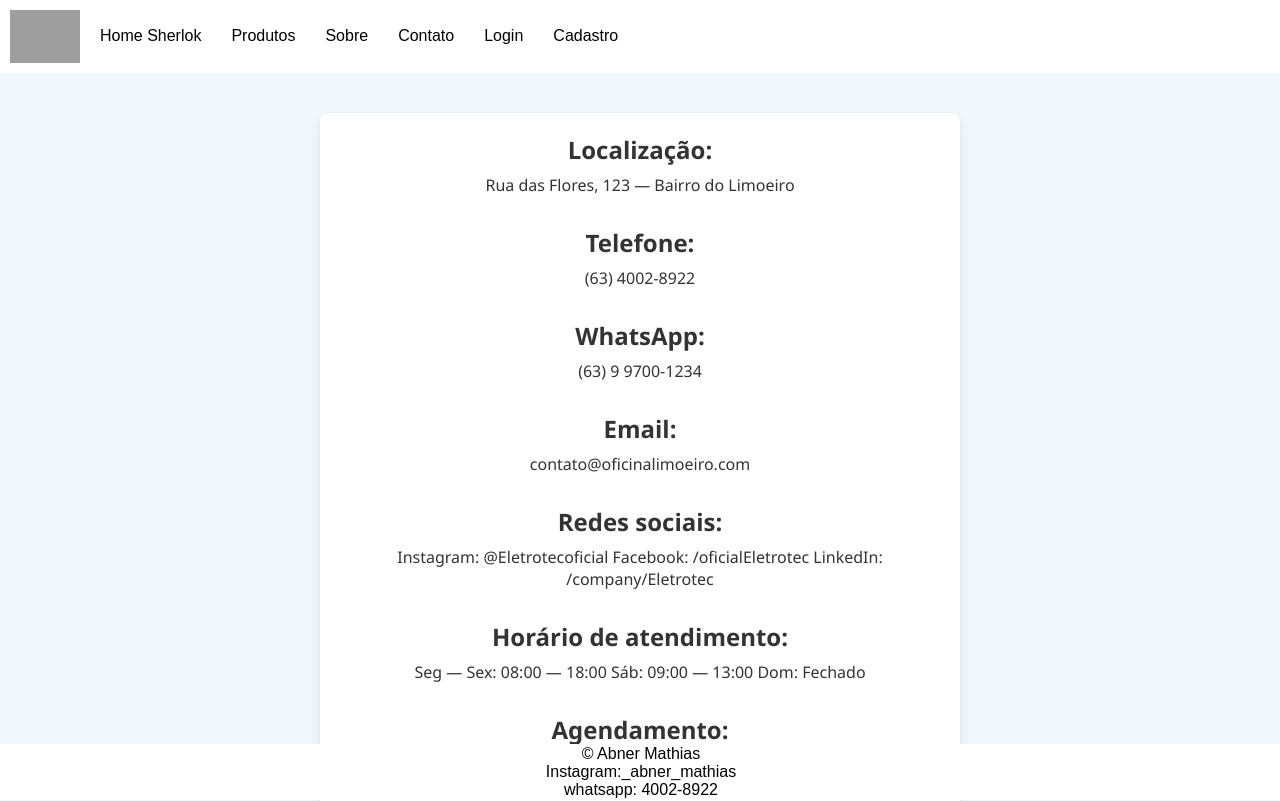
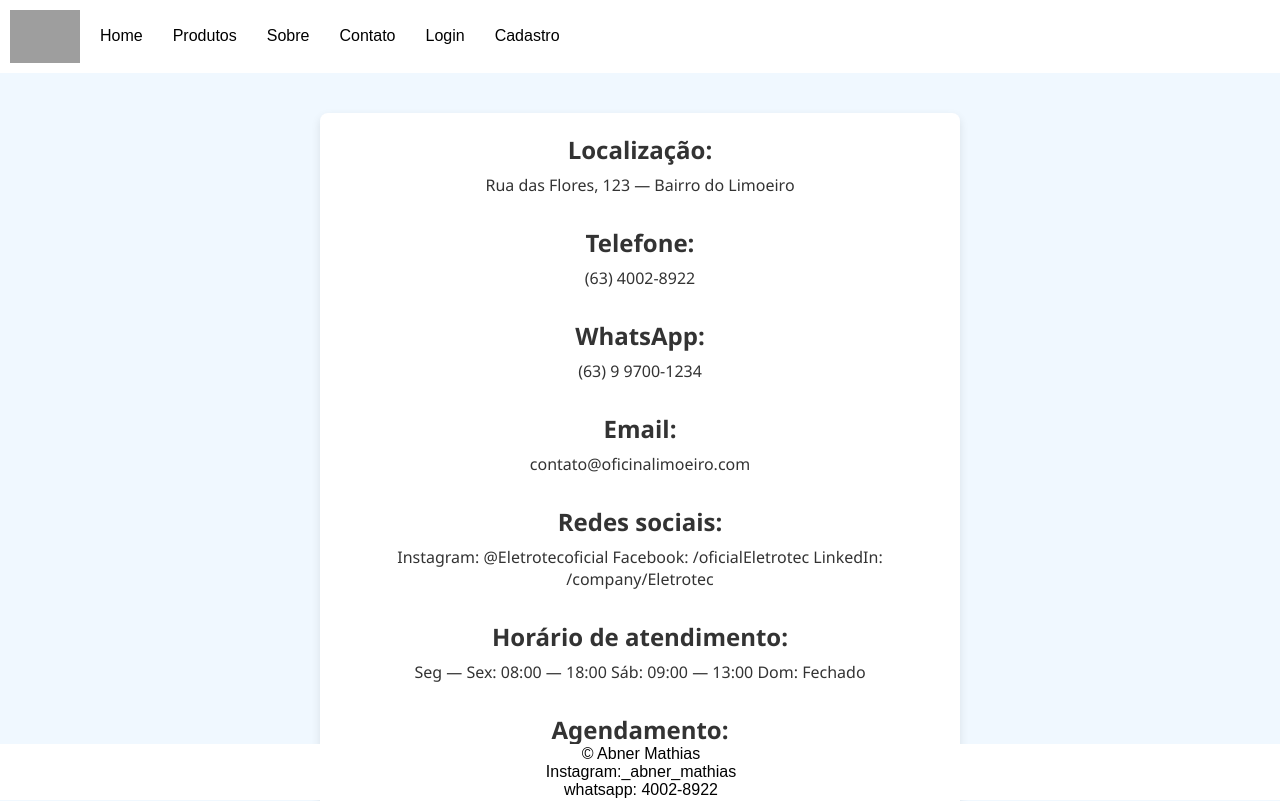
Before and after one commit to abnermathiaas/primeiro-repositorio, a plain HTML site: page Contato.html in a window 1280 px wide. Shown: the top 801 px of the page. Drawn offline with Linux system fonts and the light colour scheme; grey boxes are pictures that could not be loaded.

Commit message:
mudei o sherlock homes
é foda

```diff
--- a/Contato.html
+++ b/Contato.html
@@ -9,7 +9,7 @@
 <body>
     <nav>
         <img class="logo" src="https://th.bing.com/th/id/OIP.CTtBn0BJL9aDVHnZgKBTsAHaHQ?w=196&h=192&c=7&r=0&o=7&cb=12&pid=1.7&rm=3" alt="">
-        <a href="index.html">Home Sherlok</a>
+        <a href="index.html">Home</a>
         <a href="Produtos.html">Produtos</a>
         <a href="Sobre.html">Sobre</a>
         <a href="Contato.html">Contato</a>
```
